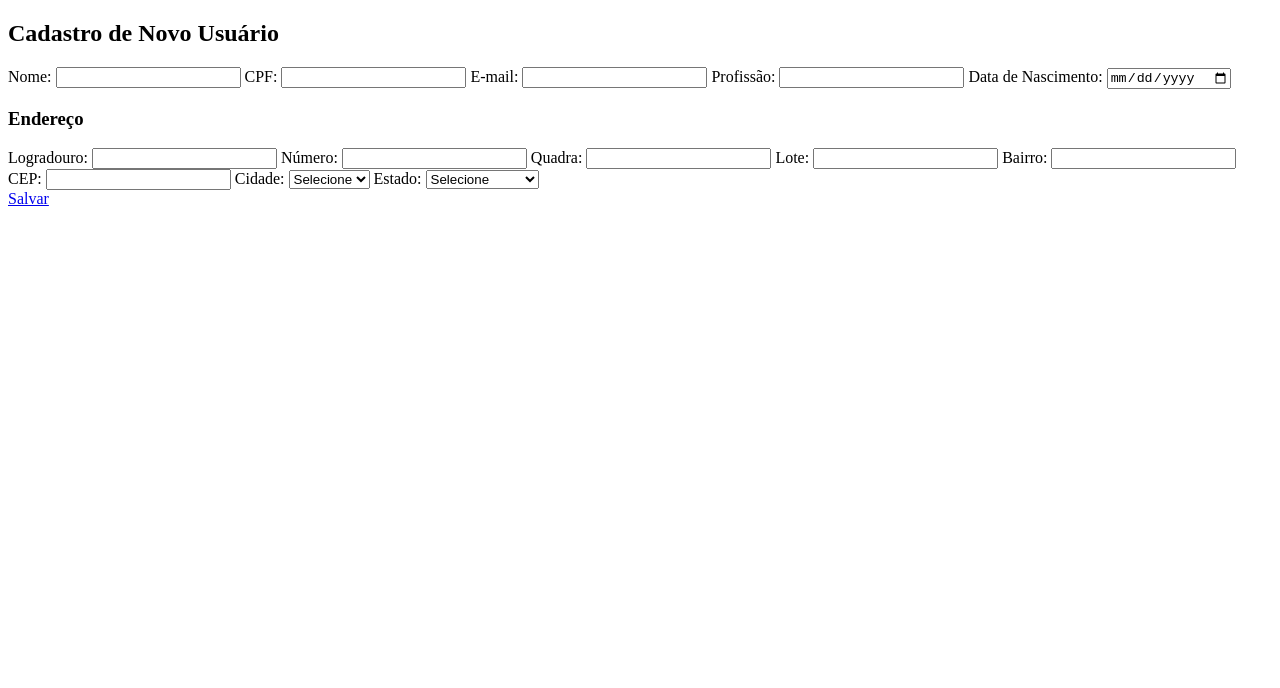
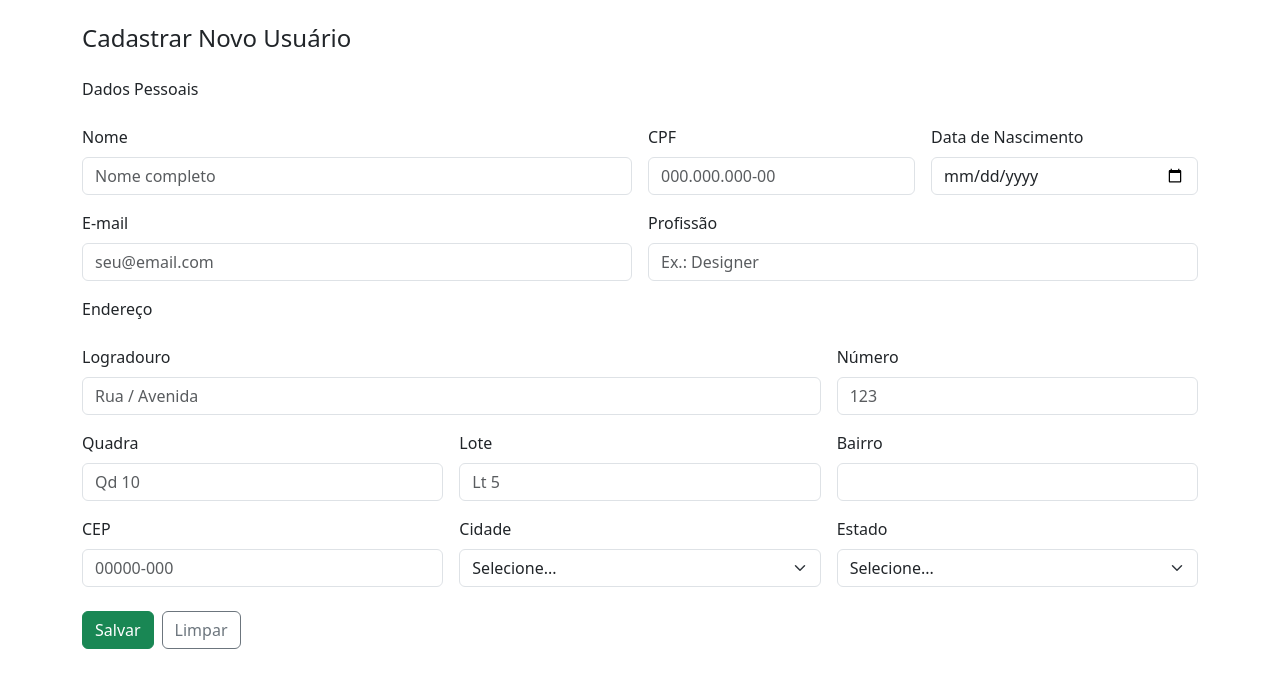
Before and after one commit to edneyql/atv1-ecommerce, a plain HTML site: page cadastro.html in a window 1280 px wide. Drawn offline with nearby package versions, Linux system fonts and the light colour scheme.

Commit message:
Add files via upload

```diff
--- a/cadastro.html
+++ b/cadastro.html
@@ -1,69 +1,97 @@
 <!DOCTYPE html>
 <html lang="pt-BR">
 <head>
-    <meta charset="UTF-8">
-    <title>Cadastro de Usuário</title>
+  <meta charset="UTF-8" />
+  <meta name="viewport" content="width=device-width, initial-scale=1" />
+  <title>Cadastro - E-commerce</title>
+  <link rel="stylesheet" href="https://cdn.jsdelivr.net/npm/bootstrap@5.3.3/dist/css/bootstrap.min.css">
+  <link rel="stylesheet" href="./css/styles.css" />
 </head>
-<body>
-    <div >
-        <h2>Cadastro de Novo Usuário</h2>
-        <form>
-            <label for="nome">Nome:</label>
-            <input type="text" name="nome" required>
-
-            <label for="cpf">CPF:</label>
-            <input type="text" name="cpf" required>
-
-            <label for="email">E-mail:</label>
-            <input type="email"  name="email" required>
-
-            <label for="profissao">Profissão:</label>
-            <input type="text"  name="profissao">
-
-            <label for="nascimento">Data de Nascimento:</label>
-            <input type="date"  name="nascimento">
-
-            <h3>Endereço</h3>
-            <label for="logradouro">Logradouro:</label>
-            <input type="text"  name="logradouro">
-
-            <label for="numero">Número:</label>
-            <input type="number"  name="numero">
-
-            <label for="quadra">Quadra:</label>
-            <input type="text"  name="quadra">
-
-            <label for="lote">Lote:</label>
-            <input type="text"  name="lote">
-
-            <label for="bairro">Bairro:</label>
-            <input type="text"  name="bairro">
-
-            <label for="cep">CEP:</label>
-            <input type="text"  name="cep">
-
-            <label for="cidade">Cidade:</label>
-            <select  name="cidade">
-                <option value="">Selecione</option>
-                <option value="Quixada">Quixadá</option>
-                <option value="Goiania">Goiânia</option>
-                <option value="Brasilia">Brasília</option>
-
+<body id="tela-cadastro" class="py-4">
+  <main class="container">
+    <h1 class="h4 mb-4">Cadastrar Novo Usuário</h1>
+    <form id="form-cadastro">
+      <fieldset class="mb-3">
+        <legend class="fs-6">Dados Pessoais</legend>
+        <div class="row g-3">
+          <div class="col-md-6">
+            <label for="nome" class="form-label">Nome</label>
+            <input type="text" id="nome" name="nome" class="form-control" placeholder="Nome completo" required>
+          </div>
+          <div class="col-md-3">
+            <label for="cpf" class="form-label">CPF</label>
+            <input type="text" id="cpf" name="cpf" class="form-control" placeholder="000.000.000-00" required>
+          </div>
+          <div class="col-md-3">
+            <label for="nascimento" class="form-label">Data de Nascimento</label>
+            <input type="date" id="nascimento" name="nascimento" class="form-control" required>
+          </div>
+          <div class="col-md-6">
+            <label for="email" class="form-label">E-mail</label>
+            <input type="email" id="email" name="email" class="form-control" placeholder="seu@email.com" required>
+          </div>
+          <div class="col-md-6">
+            <label for="profissao" class="form-label">Profissão</label>
+            <input type="text" id="profissao" name="profissao" class="form-control" placeholder="Ex.: Designer" required>
+          </div>
+        </div>
+      </fieldset>
+      <fieldset class="mb-4">
+        <legend class="fs-6">Endereço</legend>
+        <div class="row g-3">
+          <div class="col-md-8">
+            <label for="logradouro" class="form-label">Logradouro</label>
+            <input type="text" id="logradouro" name="logradouro" class="form-control" placeholder="Rua / Avenida" required>
+          </div>
+          <div class="col-md-4">
+            <label for="numero" class="form-label">Número</label>
+            <input type="number" id="numero" name="numero" class="form-control" placeholder="123" required>
+          </div>
+          <div class="col-md-4">
+            <label for="quadra" class="form-label">Quadra</label>
+            <input type="text" id="quadra" name="quadra" class="form-control" placeholder="Qd 10">
+          </div>
+          <div class="col-md-4">
+            <label for="lote" class="form-label">Lote</label>
+            <input type="text" id="lote" name="lote" class="form-control" placeholder="Lt 5">
+          </div>
+          <div class="col-md-4">
+            <label for="bairro" class="form-label">Bairro</label>
+            <input type="text" id="bairro" name="bairro" class="form-control" required>
+          </div>
+          <div class="col-md-4">
+            <label for="cep" class="form-label">CEP</label>
+            <input type="text" id="cep" name="cep" class="form-control" placeholder="00000-000" required>
+          </div>
+          <div class="col-md-4">
+            <label for="cidade" class="form-label">Cidade</label>
+            <select id="cidade" name="cidade" class="form-select" required>
+              <option value="" selected disabled>Selecione...</option>
+              <option value="Goiania">Goiânia</option>
+              <option value="Aparecida">Aparecida de Goiânia</option>
+              <option value="Anapolis">Anápolis</option>
+              <option value="Outras">Outra</option>
             </select>
-
-            <label for="estado">Estado:</label>
-            <select  name="estado">
-                <option value="">Selecione</option>
-                <option value="CE">Ceará</option>
-                <option value="GO">Goiás</option>
-                <option value="DF">Distrito Federal</option>
-
+          </div>
+          <div class="col-md-4">
+            <label for="estado" class="form-label">Estado</label>
+            <select id="estado" name="estado" class="form-select" required>
+              <option value="" selected disabled>Selecione...</option>
+              <option value="GO">GO</option>
+              <option value="DF">DF</option>
+              <option value="MG">MG</option>
+              <option value="SP">SP</option>
+              <option value="RJ">RJ</option>
             </select>
-
-            <div >
-                <a href="index.html" >Salvar</a>
-            </div>
-        </form>
-    </div>
+          </div>
+        </div>
+      </fieldset>
+      <div class="d-flex gap-2">
+        <button type="button" id="btn-salvar" class="btn btn-success"
+          onclick="window.location.href='index.html'">Salvar</button>
+        <button type="reset" class="btn btn-outline-secondary">Limpar</button>
+      </div>
+    </form>
+  </main>
 </body>
 </html>
--- /dev/null
+++ b/css/styles.css
@@ -0,0 +1,12 @@
+/* Exemplo de uso de id (especificidade maior) */
+#tela-login, #tela-bemvindo { background: #f7f7fb; }
+#tela-cadastro { background: #ffffff; }
+
+/* Exemplo de uso de class */
+.card { border-radius: 12px; }
+
+/* Foco visual nos campos */
+.form-control:focus, .form-select:focus {
+  box-shadow: none;
+  border-color: #6c63ff;
+}
```
Also changed, not shown: bemvindo.html (+10 -7 lines), index.html (+30 -17 lines).
